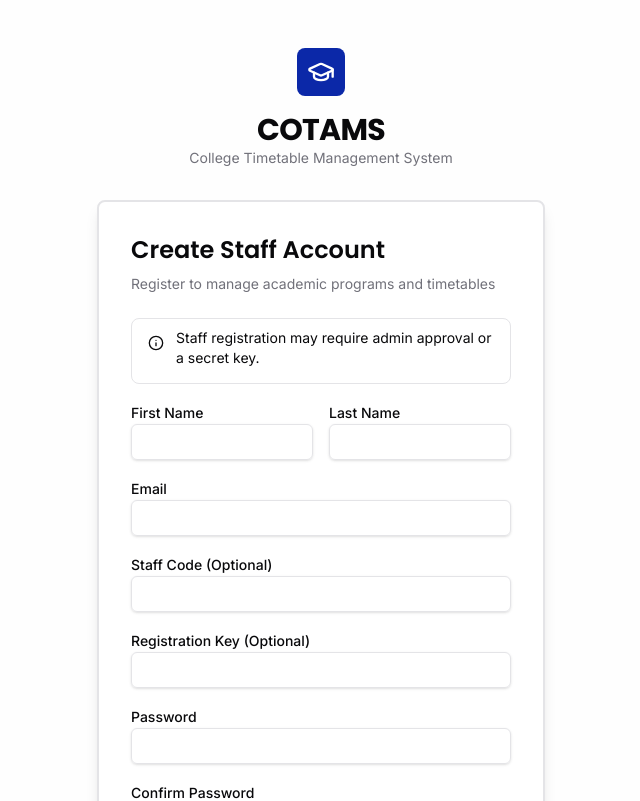
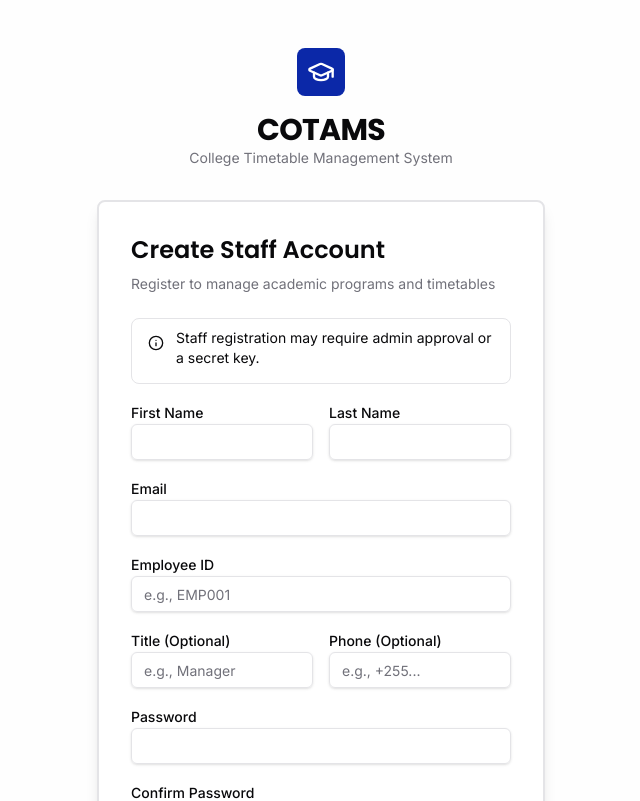
Before and after one commit to Mwangobora/cotams_client, a React (Vite) app: page /auth/register/staff in a window 1280 px wide. Shown: the top 801 px of the page, without its empty margins (319-959 px from the left). Built offline with nearby package versions, Linux system fonts and the light colour scheme.

Commit message:
staff auth fix

```diff
--- a/src/features/auth/components/RegisterStaffForm.tsx
+++ b/src/features/auth/components/RegisterStaffForm.tsx
@@ -10,6 +10,7 @@ import { Label } from '@/components/ui/label';
 import { Alert, AlertDescription } from '@/components/ui/alert';
 import { useRegisterStaffMutation } from '../mutations';
 import { validateRegisterForm } from '../validators';
+import { ApiError } from '../errors';
 import { AlertCircle, Loader2, Info } from 'lucide-react';
 
 export function RegisterStaffForm() {
@@ -19,8 +20,9 @@ export function RegisterStaffForm() {
     password_confirm: '',
     first_name: '',
     last_name: '',
-    staff_code: '',
-    secret_key: '',
+    employee_id: '',
+    title: '',
+    phone_number: '',
   });
   const [errors, setErrors] = useState<Record<string, string>>({});
 
@@ -42,6 +44,11 @@ export function RegisterStaffForm() {
       formData.last_name
     );
 
+    if (!formData.employee_id.trim()) {
+      validation.isValid = false;
+      validation.errors.employee_id = 'Employee ID is required';
+    }
+
     if (!validation.isValid) {
       setErrors(validation.errors);
       return;
@@ -49,6 +56,8 @@ export function RegisterStaffForm() {
 
     registerMutation.mutate(formData);
   };
+
+  const apiError = registerMutation.error as ApiError | null;
 
   return (
     <form onSubmit={handleSubmit} className="space-y-4">
@@ -59,10 +68,16 @@ export function RegisterStaffForm() {
         </AlertDescription>
       </Alert>
 
-      {registerMutation.isError && (
+      {registerMutation.isError && apiError && (
         <Alert variant="destructive">
           <AlertCircle className="h-4 w-4" />
-          <AlertDescription>{registerMutation.error.message}</AlertDescription>
+          <AlertDescription>
+            {apiError.details?.length
+              ? apiError.details.map((d, i) => (
+                  <div key={i}>{d.field ? `${d.field}: ${d.message}` : d.message}</div>
+                ))
+              : apiError.message}
+          </AlertDescription>
         </Alert>
       )}
 
@@ -107,24 +122,41 @@ export function RegisterStaffForm() {
       </div>
 
       <div className="space-y-2">
-        <Label htmlFor="staff_code">Staff Code (Optional)</Label>
+        <Label htmlFor="employee_id">Employee ID</Label>
         <Input
-          id="staff_code"
-          value={formData.staff_code}
-          onChange={handleChange('staff_code')}
+          id="employee_id"
+          placeholder="e.g., EMP001"
+          value={formData.employee_id}
+          onChange={handleChange('employee_id')}
           disabled={registerMutation.isPending}
         />
+        {errors.employee_id && (
+          <p className="text-sm text-destructive">{errors.employee_id}</p>
+        )}
       </div>
 
-      <div className="space-y-2">
-        <Label htmlFor="secret_key">Registration Key (Optional)</Label>
-        <Input
-          id="secret_key"
-          type="password"
-          value={formData.secret_key}
-          onChange={handleChange('secret_key')}
-          disabled={registerMutation.isPending}
-        />
+      <div className="grid grid-cols-2 gap-4">
+        <div className="space-y-2">
+          <Label htmlFor="title">Title (Optional)</Label>
+          <Input
+            id="title"
+            placeholder="e.g., Manager"
+            value={formData.title}
+            onChange={handleChange('title')}
+            disabled={registerMutation.isPending}
+          />
+        </div>
+
+        <div className="space-y-2">
+          <Label htmlFor="phone_number">Phone (Optional)</Label>
+          <Input
+            id="phone_number"
+            placeholder="e.g., +255..."
+            value={formData.phone_number}
+            onChange={handleChange('phone_number')}
+            disabled={registerMutation.isPending}
+          />
+        </div>
       </div>
 
       <div className="space-y-2">
--- a/src/features/auth/mutations.ts
+++ b/src/features/auth/mutations.ts
@@ -98,8 +98,12 @@ export function useRegisterStaffMutation() {
       }
       navigate('/login');
     },
-    onError: (error: Error) => {
-      toast.error(error.message || 'Registration failed');
+    onError: (error: ApiError) => {
+      // Show first field error or general message
+      const message = error.details?.[0]
+        ? `${error.details[0].field}: ${error.details[0].message}`
+        : error.message || 'Registration failed';
+      toast.error(message);
     },
   });
 }
--- a/src/features/auth/types.ts
+++ b/src/features/auth/types.ts
@@ -46,8 +46,11 @@ export interface RegisterStaffRequest {
   password_confirm: string;
   first_name: string;
   last_name: string;
-  staff_code?: string;
-  secret_key?: string; // For staff registration verification
+  employee_id: string;
+  department?: string;
+  title?: string;
+  office_location?: string;
+  phone_number?: string;
 }
 
 export interface RegisterResponse {
```
